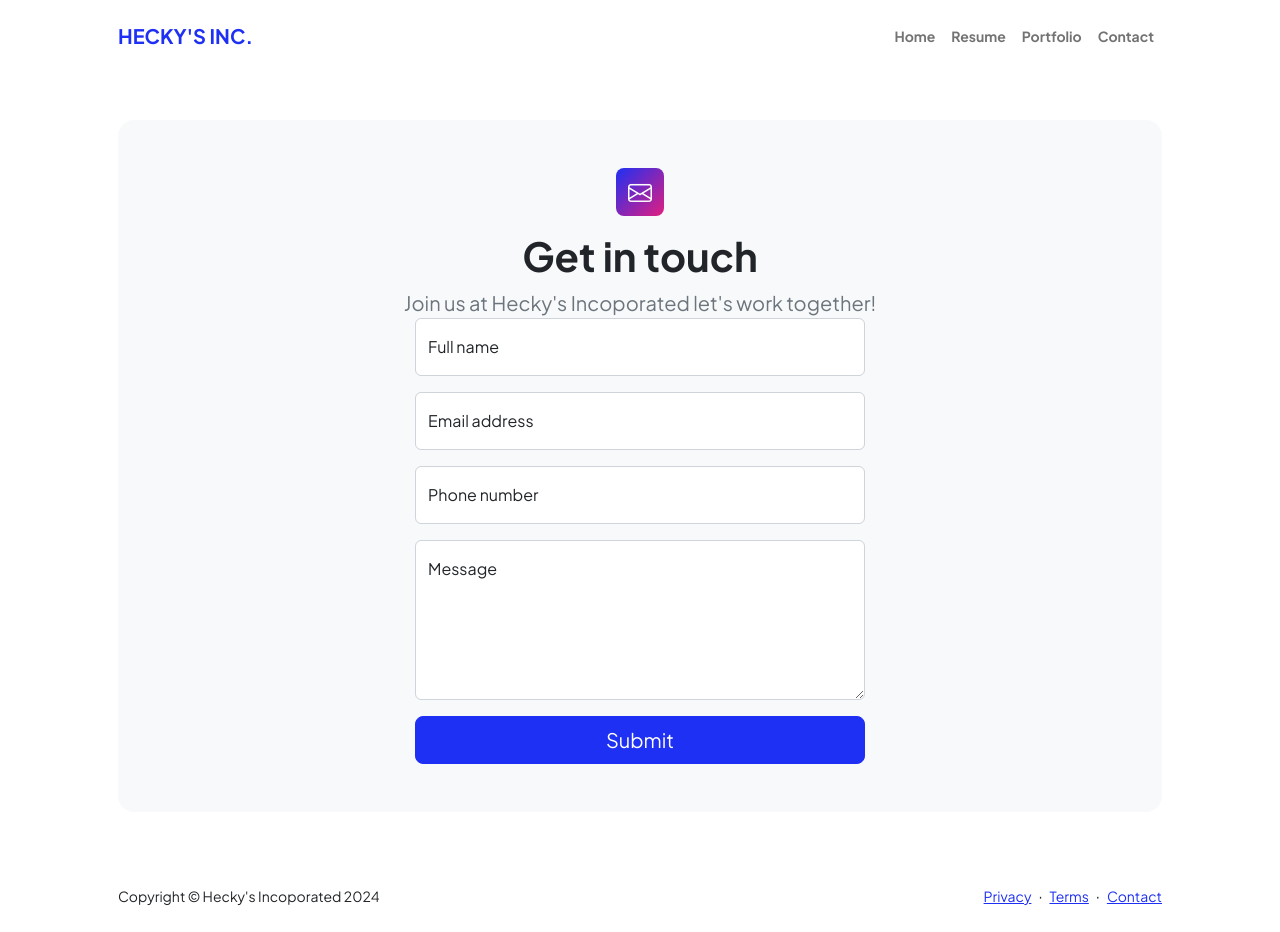
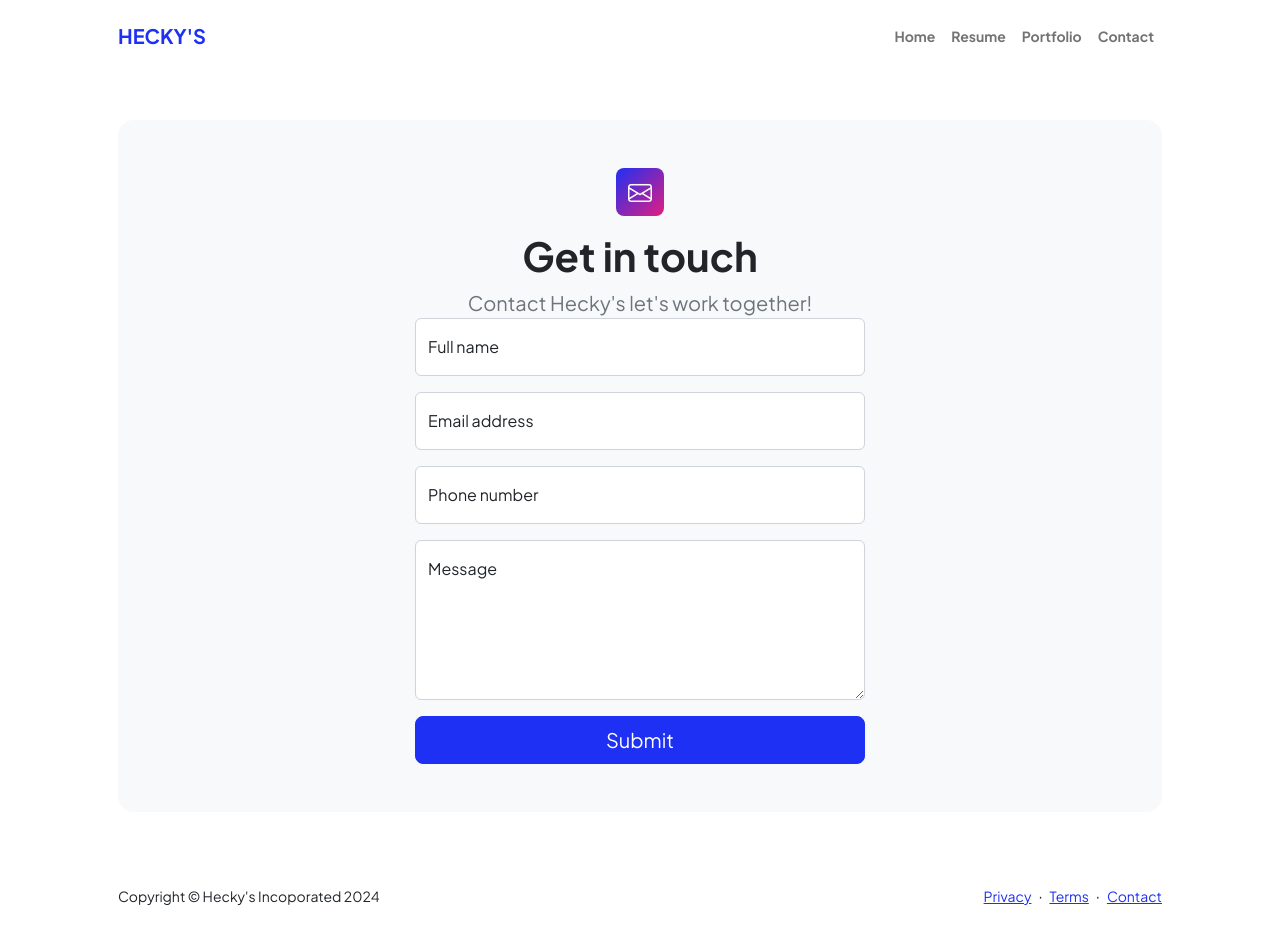
Before and after one commit to heckyobiazi/personalwebsite, a website: page contact.html in a window 1280 px wide. Drawn offline with nearby package versions, Linux system fonts and the light colour scheme.

Commit message:
another commit

```diff
--- a/contact.html
+++ b/contact.html
@@ -23,7 +23,7 @@
             <!-- Navigation-->
             <nav class="navbar navbar-expand-lg navbar-light bg-white py-3">
                 <div class="container px-5">
-                    <a class="navbar-brand" href="index.html"><span class="fw-bolder text-primary">HECKY'S INC.</span></a>
+                    <a class="navbar-brand" href="index.html"><span class="fw-bolder text-primary">HECKY'S</span></a>
                     <button class="navbar-toggler" type="button" data-bs-toggle="collapse" data-bs-target="#navbarSupportedContent" aria-controls="navbarSupportedContent" aria-expanded="false" aria-label="Toggle navigation"><span class="navbar-toggler-icon"></span></button>
                     <div class="collapse navbar-collapse" id="navbarSupportedContent">
                         <ul class="navbar-nav ms-auto mb-2 mb-lg-0 small fw-bolder">
@@ -44,7 +44,7 @@
                             <div class="feature bg-primary bg-gradient-primary-to-secondary text-white rounded-3 mb-3"><i class="bi bi-envelope"></i></div>
                             <h1 class="fw-bolder">Get in touch</h1>
 
-                            <p class="lead fw-normal text-muted mb-0">Join us at Hecky's Incoporated let's work together!</p>
+                            <p class="lead fw-normal text-muted mb-0">Contact Hecky's let's work together!</p>
                         </div>
                         <div class="row gx-5 justify-content-center">
                             <div class="col-lg-8 col-xl-6">
```
